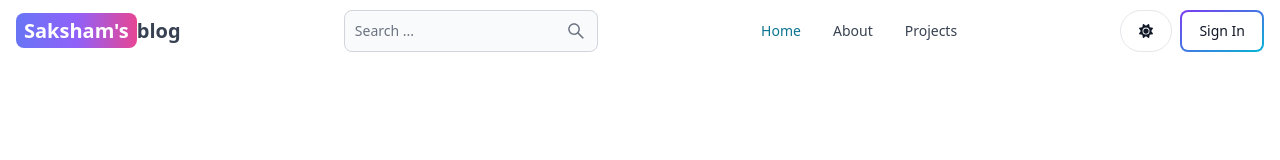
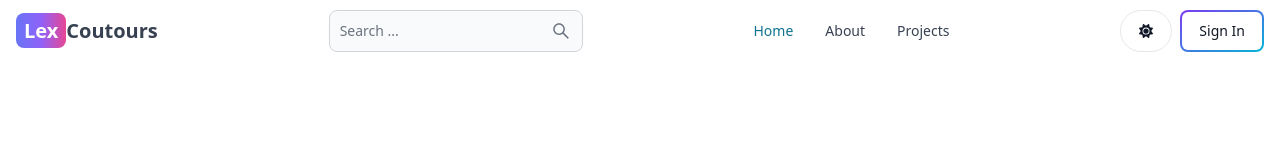
Before and after one commit to Saksham-garg/mern_blog, a React (Vite) app in the folder client/: page / in a window 1280 px wide. Shown: the top 160 px of the page. Built offline with nearby package versions, Linux system fonts and the light colour scheme; no server answers.

Commit message:
fix: Sign in button routing

```diff
--- a/client/src/components/Header/Header.jsx
+++ b/client/src/components/Header/Header.jsx
@@ -40,9 +40,9 @@ const Header = () => {
           className="self-center whitespace-nowrap text-sm sm:text-xl font-semibold dark:text-white"
         >
           <span className="px-2 py-1 bg-gradient-to-r from-indigo-500 via-purple-500 to-pink-500 rounded-lg text-white">
-            Saksham's
+            Lex
           </span>
-          blog
+          Coutours
         </Link>
         <form onSubmit={handleSubmit}>
           <TextInput
@@ -83,7 +83,9 @@ const Header = () => {
               <Dropdown.Item onClick={() => handleSignOut()}>Sign Out</Dropdown.Item>
             </Dropdown>
           ) : (
-            <Button gradientDuoTone="purpleToBlue" outline>Sign In</Button>
+            <Link to="/sign-in">
+              <Button gradientDuoTone="purpleToBlue" outline>Sign In</Button>
+            </Link>
           )}
         </div>
         <Navbar.Toggle />
```
